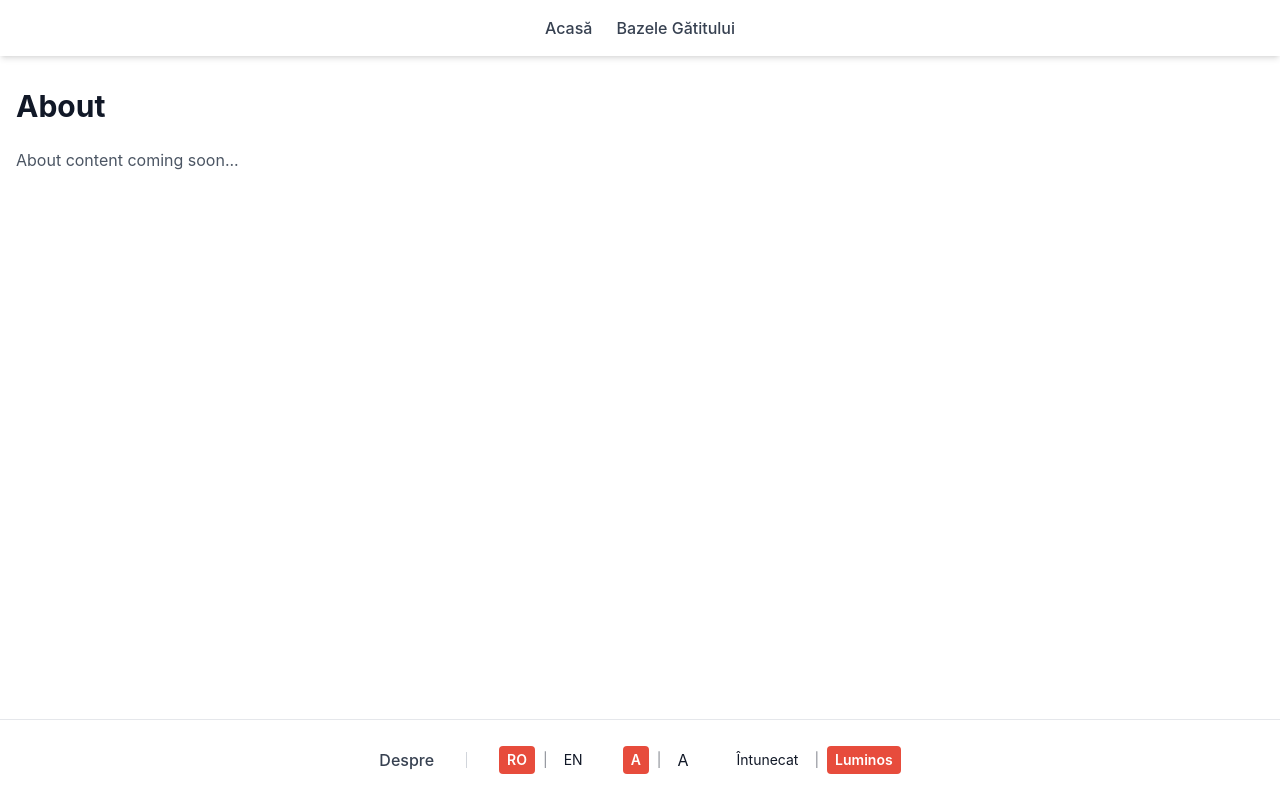
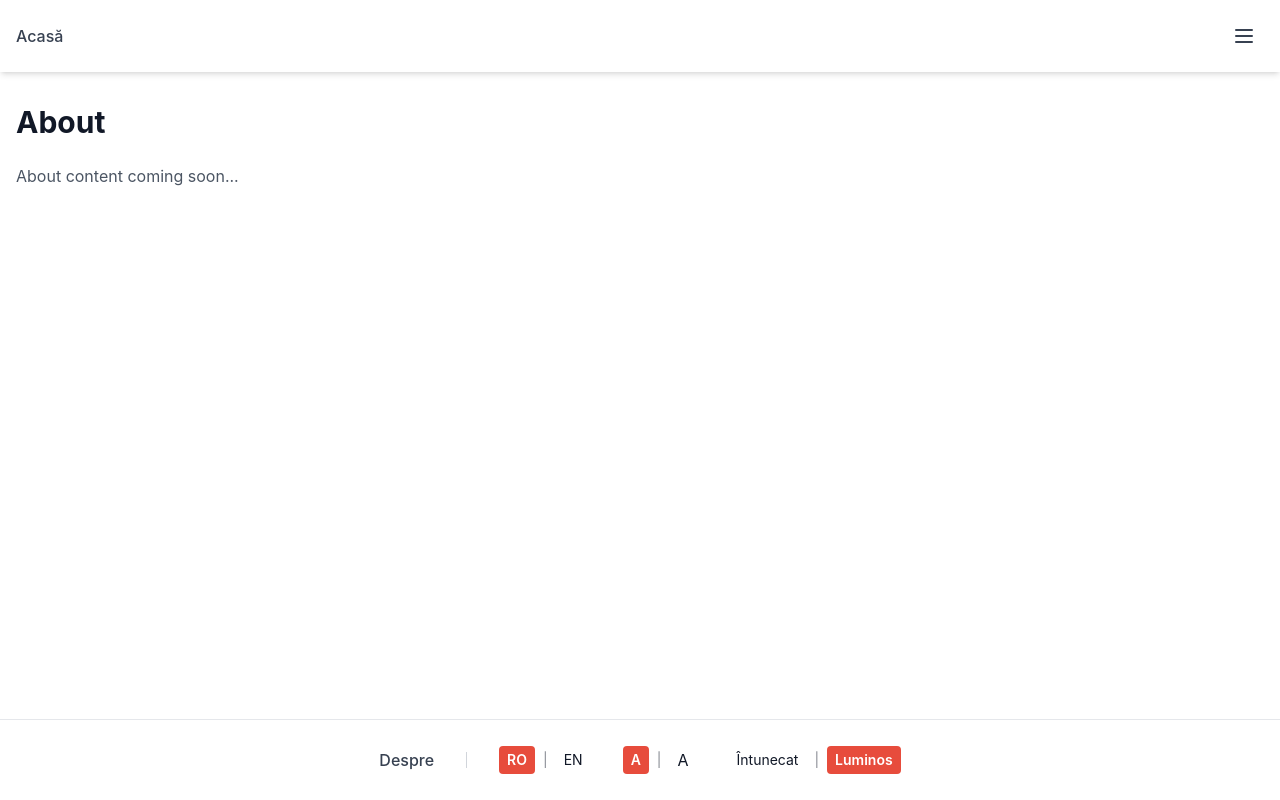
Before and after one commit to psticea/cookingbook, a React (Vite) app: page /cookingbook/about in a window 1280 px wide. Built offline with nearby package versions, Linux system fonts and the light colour scheme.

Commit message:
redo header to include menu item

```diff
--- a/src/components/Header.tsx
+++ b/src/components/Header.tsx
@@ -8,58 +8,76 @@ interface HeaderProps {
   showSearch?: boolean;
   searchQuery?: string;
   onSearchChange?: (query: string) => void;
+  onMenuToggle?: () => void;
 }
 
 /**
  * Header component
- * Displays navigation links to all main pages
- * Optionally displays search bar on home page
+ * Layout: Home link (left) | Search bar (center) | Menu button (right)
+ * Search bar only visible on homepage
  */
 export const Header: React.FC<HeaderProps> = ({
   showSearch = false,
   searchQuery = '',
-  onSearchChange
+  onSearchChange,
+  onMenuToggle
 }) => {
   const { language } = useLanguage();
   const location = useLocation();
-
-  const navLinks = [
-    { path: '/', label: getTranslation('home', language) },
-    { path: '/cooking-basics', label: getTranslation('cookingBasics', language) },
-  ];
+  const isHomePage = location.pathname === '/';
 
   return (
-    <header className="bg-white dark:bg-gray-800 shadow-md">
+    <header className="bg-white dark:bg-gray-800 shadow-md sticky top-0 z-40">
       <nav className="max-w-7xl mx-auto px-4 py-4">
-        <div className="flex flex-wrap items-center justify-center gap-4 sm:gap-6">
-          {/* Navigation Links */}
-          {navLinks.map((link) => {
-            const isActive = location.pathname === link.path;
-            return (
+        <div className="flex items-center justify-between gap-4">
+          {/* Left: Home link */}
+          <div className="flex-shrink-0">
             <Link
-                key={link.path}
-                to={link.path}
+              to="/"
               className={`text-base font-medium transition-colors duration-200 whitespace-nowrap ${
-                  isActive
-                    ? 'text-accent-light dark:text-accent-dark border-b-2 border-accent-light dark:border-accent-dark'
+                isHomePage
+                  ? 'text-accent-light dark:text-accent-dark'
                   : 'text-gray-700 dark:text-gray-300 hover:text-accent-light dark:hover:text-accent-dark'
               }`}
             >
-                {link.label}
+              {getTranslation('home', language)}
             </Link>
-            );
-          })}
+          </div>
 
-          {/* Search Bar - only shown on home page */}
-          {showSearch && onSearchChange && (
-            <div className="w-64">
+          {/* Center: Search Bar - only shown on home page */}
+          <div className="flex-1 max-w-md mx-4">
+            {showSearch && onSearchChange && isHomePage && (
               <SearchBar
                 searchQuery={searchQuery}
                 onSearchChange={onSearchChange}
                 language={language}
               />
+            )}
           </div>
-          )}
+
+          {/* Right: Menu button */}
+          <div className="flex-shrink-0">
+            <button
+              onClick={onMenuToggle}
+              className="p-2 text-gray-700 dark:text-gray-300 hover:text-accent-light dark:hover:text-accent-dark transition-colors"
+              aria-label={getTranslation('menu', language)}
+            >
+              <svg
+                className="h-6 w-6"
+                fill="none"
+                stroke="currentColor"
+                viewBox="0 0 24 24"
+                xmlns="http://www.w3.org/2000/svg"
+              >
+                <path
+                  strokeLinecap="round"
+                  strokeLinejoin="round"
+                  strokeWidth={2}
+                  d="M4 6h16M4 12h16M4 18h16"
+                />
+              </svg>
+            </button>
+          </div>
         </div>
       </nav>
     </header>
--- a/src/data/translations.json
+++ b/src/data/translations.json
@@ -2,6 +2,7 @@
   "ro": {
     "loading": "Se încarcă...",
     "home": "Acasă",
+    "menu": "Meniu",
     "filter": "Filtrare",
     "about": "Despre",
     "cookingBasics": "Bazele Gătitului",
@@ -63,6 +64,7 @@
   "en": {
     "loading": "Loading...",
     "home": "Home",
+    "menu": "Menu",
     "filter": "Filter",
     "about": "About",
     "cookingBasics": "Cooking Basics",
--- a/src/pages/HomePage.tsx
+++ b/src/pages/HomePage.tsx
@@ -18,6 +18,7 @@ const HomePage: React.FC = () => {
   const { recipes, loading, error } = useRecipeData();
   const { language } = useLanguage();
   const [searchQuery, setSearchQuery] = useState('');
+  const [isSideMenuOpen, setIsSideMenuOpen] = useState(false);
 
   // Filter recipes based on search query
   // Only filter when 2+ characters are typed
@@ -36,12 +37,18 @@ const HomePage: React.FC = () => {
   // Count total filtered recipes
   const totalFilteredCount = filteredRecipes.length;
 
+  // Toggle side menu
+  const handleMenuToggle = () => {
+    setIsSideMenuOpen(!isSideMenuOpen);
+  };
+
   return (
     <div className="min-h-screen flex flex-col">
       <Header
         showSearch={true}
         searchQuery={searchQuery}
         onSearchChange={setSearchQuery}
+        onMenuToggle={handleMenuToggle}
       />
 
       <main className="flex-1 max-w-7xl mx-auto px-4 py-8 w-full">
```
Also changed, not shown: .kiro/specs/recipe-website/tasks.md. Lines whose indentation alone changed are shown as unchanged.
